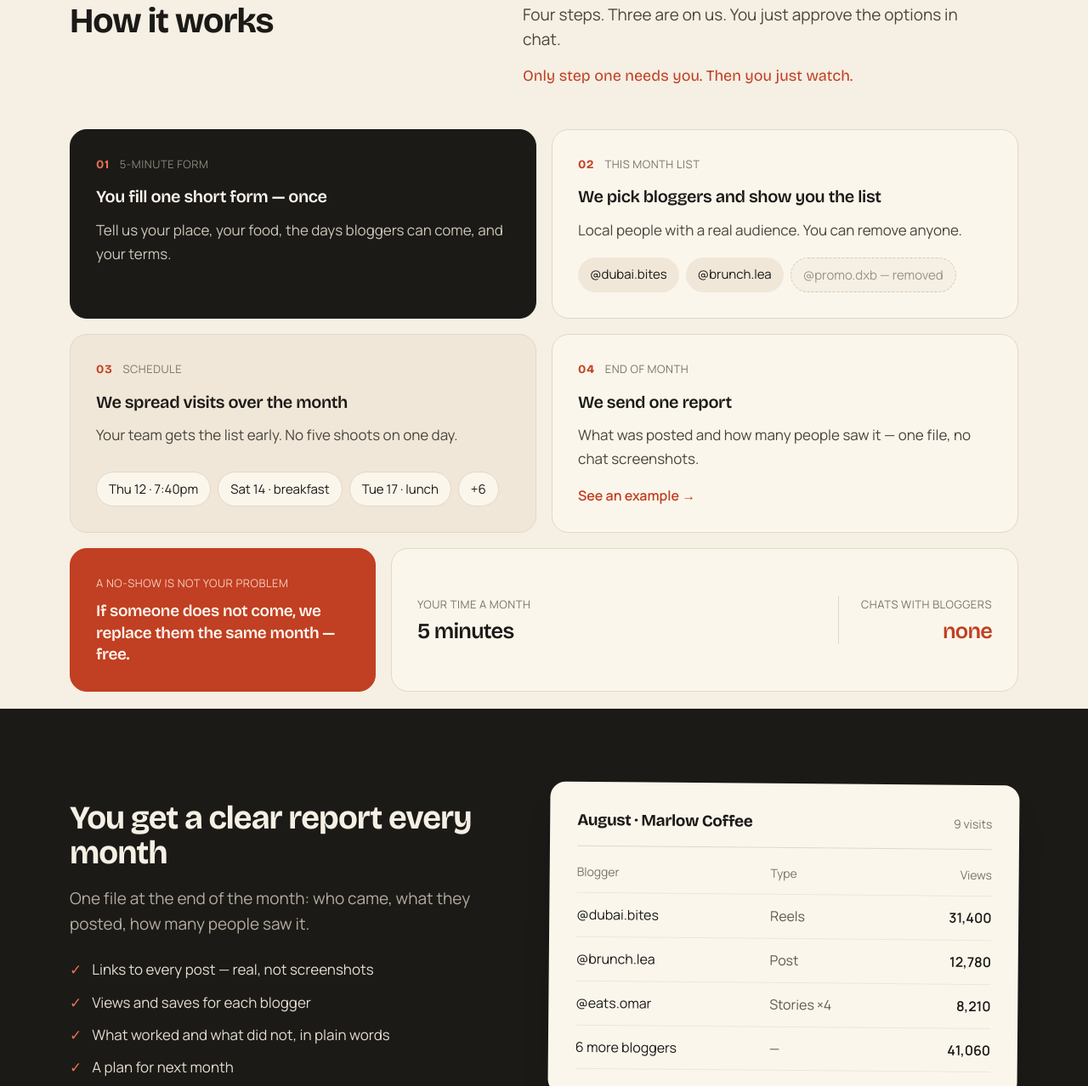
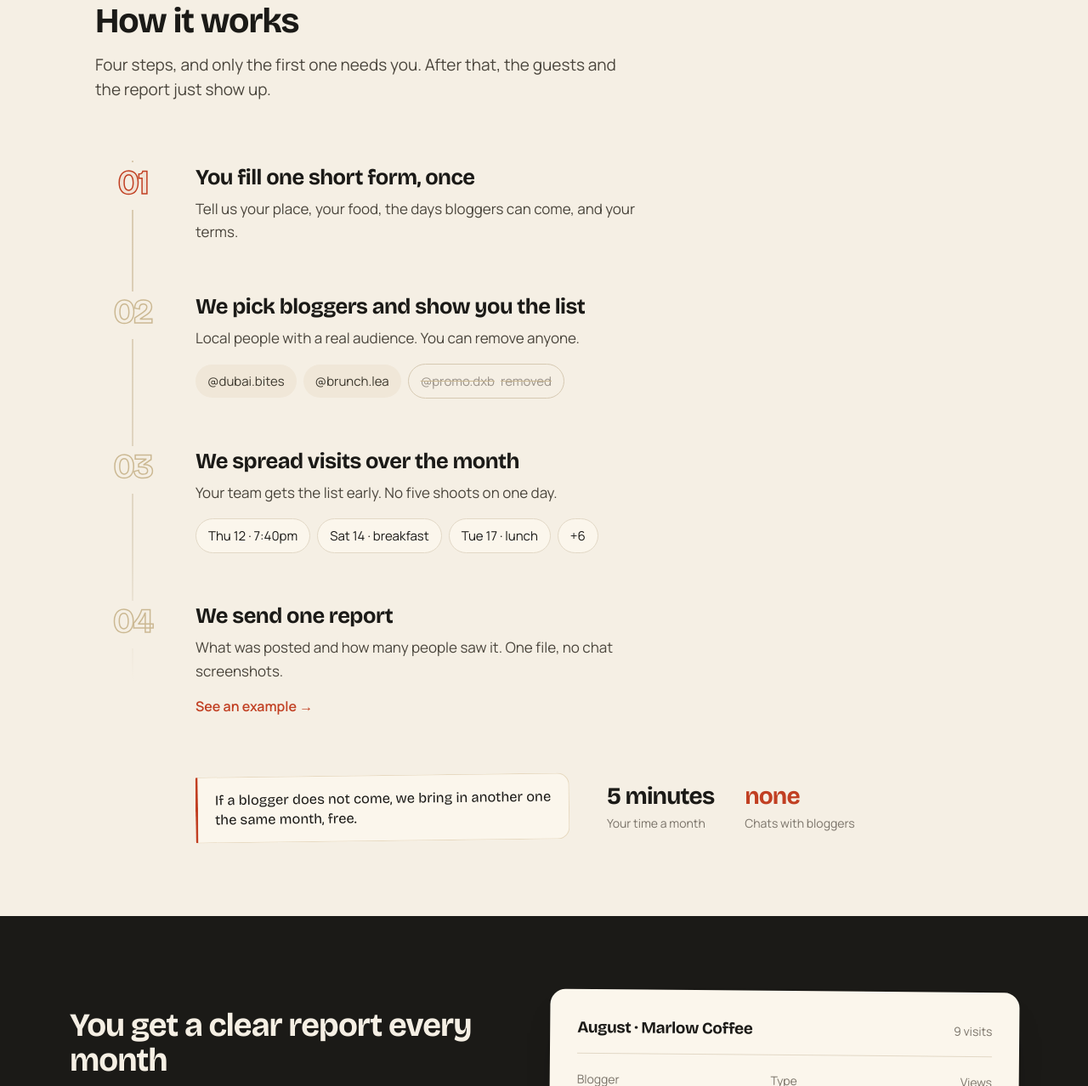
Before and after one commit to vualexey123-cell/influence-hub, a plain HTML site: page index.html in a window 1280 px wide. Shown: the part 1200-2478 px from the top of the page at 85% size. Drawn offline with nearby package versions, Linux system fonts and the light colour scheme; a web font is replaced by a local one.

Commit message:
How it works: redesign as hand-set numbered timeline (drop split-header + per-card eyebrows + em-dashes), add reduced-motion-safe reveal
Co-Authored-By: Claude Opus 4.8 <noreply@anthropic.com>

```diff
--- a/index.html
+++ b/index.html
@@ -110,6 +110,43 @@
     .demo-form { transform:none !important; }
     .sec-pad { padding-left:20px !important; padding-right:20px !important; }
   }
+
+  /* How it works — hand-set numbered timeline */
+  .flow { position:relative; margin:0; padding:0; list-style:none; }
+  .flow::before { content:""; position:absolute; left:43px; top:26px; bottom:70px; width:2px;
+    background:linear-gradient(180deg,#D8C9AE 0%,#E2D8C6 72%,rgba(226,216,198,0) 100%); }
+  .step { position:relative; display:grid; grid-template-columns:88px minmax(0,1fr); gap:30px; align-items:start; padding:28px 0; }
+  .step-num { grid-column:1; width:88px; text-align:center; font-family:'Unbounded','Bricolage Grotesque',sans-serif;
+    font-weight:700; font-size:40px; line-height:1; letter-spacing:-0.05em; color:transparent;
+    -webkit-text-stroke:1.5px #CBB892; position:relative; z-index:1; background:#F5EFE4; padding:4px 0 12px; }
+  .step:first-child .step-num { -webkit-text-stroke-color:#C13F22; color:rgba(193,63,34,0.07); }
+  .step-main { grid-column:2; padding-top:3px; }
+  .step-main h3 { font-family:'Bricolage Grotesque',Georgia,sans-serif; font-weight:700; font-size:clamp(21px,2vw,26px);
+    line-height:1.18; letter-spacing:-0.02em; margin:0 0 8px; color:#1B1A17; }
+  .step-main p { margin:0; font-size:17px; line-height:1.62; color:#4A453C; max-width:520px; }
+  .step-aside { margin-top:16px; display:flex; flex-wrap:wrap; gap:8px; align-items:center; }
+  .step .chip { background:#F0E7D8; border-radius:999px; padding:8px 14px; font-size:15px; color:#3D392F; }
+  .step .chip.gone { background:transparent; border:1px solid #D6C9B2; color:#9A9288; text-decoration:line-through; text-decoration-color:#CBB892; }
+  .step .chip.gone em { font-style:normal; text-decoration:none; color:#9A9288; margin-left:7px; }
+  .step-link { font-weight:600; font-size:16px; color:#C13F22; }
+  .step-link:hover { color:#1B1A17; }
+  .how2-foot { margin:40px 0 0 118px; display:flex; flex-wrap:wrap; align-items:center; gap:26px 44px; }
+  .swap-note { margin:0; max-width:440px; background:#FBF6EC; border:1px solid #E7D9C0; border-left:3px solid #C13F22;
+    border-radius:3px 14px 14px 3px; padding:15px 20px; transform:rotate(-0.7deg);
+    font-family:'Bricolage Grotesque',Georgia,sans-serif; font-size:16.5px; line-height:1.4; color:#1B1A17; }
+  .how2-stats { display:flex; gap:36px; }
+  .how2-stat .n { font-family:'Bricolage Grotesque',Georgia,sans-serif; font-weight:700; font-size:clamp(24px,2.2vw,32px); letter-spacing:-0.03em; line-height:1; color:#1B1A17; }
+  .how2-stat .n.accent { color:#C13F22; }
+  .how2-stat .l { margin-top:7px; font-size:14px; color:#7A7369; }
+  .step.reveal { opacity:0; transform:translateY(16px); transition:opacity .55s ease, transform .55s cubic-bezier(.2,.8,.2,1); }
+  .step.reveal.in { opacity:1; transform:none; }
+  @media (max-width:760px) {
+    .flow::before { left:22px; }
+    .step { grid-template-columns:46px minmax(0,1fr); gap:16px; padding:22px 0; }
+    .step-num { width:46px; font-size:29px; padding-bottom:8px; }
+    .how2-foot { margin-left:0; flex-direction:column; align-items:flex-start; gap:24px; }
+    .how2-stats { gap:28px; }
+  }
 </style>
 </head>
 <body>
@@ -160,63 +197,56 @@
     </div>
   </section>
 
-  <section id="how" style="max-width:1180px;margin:0 auto;padding:88px 32px 20px">
-    <div class="sec-grid" style="display:grid;grid-template-columns:minmax(0,0.9fr) minmax(0,1.1fr);gap:56px;align-items:start;margin-bottom:48px">
+  <section id="how" style="max-width:1120px;margin:0 auto;padding:88px 32px">
+    <div style="max-width:640px;margin:0 0 42px">
       <h2 data-i18n="howTitle" style="font-family:'Bricolage Grotesque',Georgia,sans-serif;font-weight:700;font-size:clamp(30px,3.2vw,44px);line-height:1.05;letter-spacing:-0.025em;margin:0"></h2>
-      <div style="max-width:560px">
-        <p data-i18n="howLead" style="color:#4A453C;font-size:19px;margin:0 0 14px"></p>
-        <p data-i18n="howNote" style="margin:0;font-family:'Bricolage Grotesque',Georgia,sans-serif;font-size:18px;color:#C13F22"></p>
+      <p data-i18n="howLead" style="color:#4A453C;font-size:19px;line-height:1.55;margin:16px 0 0"></p>
+    </div>
+
+    <ol class="flow">
+      <li class="step">
+        <div class="step-num" aria-hidden="true">01</div>
+        <div class="step-main">
+          <h3 data-i18n="s1Title"></h3>
+          <p data-i18n="s1Body"></p>
+        </div>
+      </li>
+      <li class="step">
+        <div class="step-num" aria-hidden="true">02</div>
+        <div class="step-main">
+          <h3 data-i18n="s2Title"></h3>
+          <p data-i18n="s2Body"></p>
+          <div class="step-aside">
+            <span class="chip">@dubai.bites</span>
+            <span class="chip">@brunch.lea</span>
+            <span class="chip gone">@promo.dxb<em data-i18n="removed"></em></span>
+          </div>
+        </div>
+      </li>
+      <li class="step">
+        <div class="step-num" aria-hidden="true">03</div>
+        <div class="step-main">
+          <h3 data-i18n="s3Title"></h3>
+          <p data-i18n="s3Body"></p>
+          <div id="howSlots" class="step-aside"></div>
+        </div>
+      </li>
+      <li class="step">
+        <div class="step-num" aria-hidden="true">04</div>
+        <div class="step-main">
+          <h3 data-i18n="s4Title"></h3>
+          <p data-i18n="s4Body"></p>
+          <div class="step-aside"><a href="#report" class="step-link" data-i18n="s4Link"></a></div>
+        </div>
+      </li>
+    </ol>
+
+    <div class="how2-foot">
+      <p class="swap-note" data-i18n="swapTitle"></p>
+      <div class="how2-stats">
+        <div class="how2-stat"><div class="n" data-i18n="statValue1"></div><div class="l" data-i18n="statLabel1"></div></div>
+        <div class="how2-stat"><div class="n accent" data-i18n="statValue2"></div><div class="l" data-i18n="statLabel2"></div></div>
       </div>
-    </div>
-    <div class="how-grid" style="display:grid;grid-template-columns:repeat(6,minmax(0,1fr));gap:18px">
-
-      <div class="how-card card" style="border-radius:20px;padding:30px;display:flex;flex-direction:column;grid-column:span 3;background:#1B1A17;border:1px solid #1B1A17;color:#F5EFE4">
-        <div style="display:flex;align-items:baseline;gap:12px;margin-bottom:14px"><span style="font-family:'Bricolage Grotesque',Georgia,sans-serif;font-weight:700;font-size:14px;letter-spacing:0.06em;color:#E8724F">01</span><span data-i18n="s1Label" style="font-size:13px;color:#8E877C;letter-spacing:0.04em;text-transform:uppercase"></span></div>
-        <h3 data-i18n="s1Title" style="font-family:'Bricolage Grotesque',Georgia,sans-serif;font-weight:600;font-size:20px;line-height:1.34;letter-spacing:-0.02em;margin:0 0 12px;color:#FFF6EE"></h3>
-        <p data-i18n="s1Body" style="margin:0;font-size:17px;line-height:1.62;color:#CFC7BA"></p>
-      </div>
-
-      <div class="how-card card" style="border-radius:20px;padding:30px;display:flex;flex-direction:column;grid-column:span 3;background:#FBF6EC;border:1px solid #E2D8C6">
-        <div style="display:flex;align-items:baseline;gap:12px;margin-bottom:14px"><span style="font-family:'Bricolage Grotesque',Georgia,sans-serif;font-weight:700;font-size:14px;letter-spacing:0.06em;color:#C13F22">02</span><span data-i18n="s2Label" style="font-size:13px;color:#7A7369;letter-spacing:0.04em;text-transform:uppercase"></span></div>
-        <h3 data-i18n="s2Title" style="font-family:'Bricolage Grotesque',Georgia,sans-serif;font-weight:600;font-size:20px;line-height:1.34;letter-spacing:-0.02em;margin:0 0 12px"></h3>
-        <p data-i18n="s2Body" style="margin:0 0 18px;font-size:17px;line-height:1.62;color:#4A453C"></p>
-        <div style="margin-top:auto;display:flex;flex-wrap:wrap;gap:8px">
-          <span style="background:#F0E7D8;border-radius:999px;padding:8px 14px;font-size:15px">@dubai.bites</span>
-          <span style="background:#F0E7D8;border-radius:999px;padding:8px 14px;font-size:15px">@brunch.lea</span>
-          <span style="background:#F5EFE4;border:1px dashed #D6C9B2;border-radius:999px;padding:8px 14px;font-size:15px;color:#9A9288">@promo.dxb — <span data-i18n="removed"></span></span>
-        </div>
-      </div>
-
-      <div class="how-card card" style="border-radius:20px;padding:30px;display:flex;flex-direction:column;grid-column:span 3;background:#F0E7D8;border:1px solid #E2D8C6">
-        <div style="display:flex;align-items:baseline;gap:12px;margin-bottom:14px"><span style="font-family:'Bricolage Grotesque',Georgia,sans-serif;font-weight:700;font-size:14px;letter-spacing:0.06em;color:#C13F22">03</span><span data-i18n="s3Label" style="font-size:13px;color:#7A7369;letter-spacing:0.04em;text-transform:uppercase"></span></div>
-        <h3 data-i18n="s3Title" style="font-family:'Bricolage Grotesque',Georgia,sans-serif;font-weight:600;font-size:20px;line-height:1.34;letter-spacing:-0.02em;margin:0 0 12px"></h3>
-        <p data-i18n="s3Body" style="margin:0 0 18px;font-size:17px;line-height:1.62;color:#4A453C"></p>
-        <div id="howSlots" style="margin-top:auto;display:flex;gap:8px;flex-wrap:wrap"></div>
-      </div>
-
-      <div class="how-card card" style="border-radius:20px;padding:30px;display:flex;flex-direction:column;grid-column:span 3;background:#FBF6EC;border:1px solid #E2D8C6">
-        <div style="display:flex;align-items:baseline;gap:12px;margin-bottom:14px"><span style="font-family:'Bricolage Grotesque',Georgia,sans-serif;font-weight:700;font-size:14px;letter-spacing:0.06em;color:#C13F22">04</span><span data-i18n="s4Label" style="font-size:13px;color:#7A7369;letter-spacing:0.04em;text-transform:uppercase"></span></div>
-        <h3 data-i18n="s4Title" style="font-family:'Bricolage Grotesque',Georgia,sans-serif;font-weight:600;font-size:20px;line-height:1.34;letter-spacing:-0.02em;margin:0 0 12px"></h3>
-        <p data-i18n="s4Body" style="margin:0 0 18px;font-size:17px;line-height:1.62;color:#4A453C"></p>
-        <a href="#report" data-i18n="s4Link" style="margin-top:auto;font-weight:600;font-size:16px"></a>
-      </div>
-
-      <div class="how-card card" style="border-radius:20px;padding:30px;display:flex;flex-direction:column;grid-column:span 2;background:#C13F22;border:1px solid #C13F22;color:#FFF6EE;justify-content:center;gap:10px">
-        <span data-i18n="swapLabel" style="font-size:13px;color:#F6CDBD;letter-spacing:0.04em;text-transform:uppercase"></span>
-        <p data-i18n="swapTitle" style="margin:0;font-family:'Bricolage Grotesque',Georgia,sans-serif;font-weight:600;font-size:19px;line-height:1.34;letter-spacing:-0.02em"></p>
-      </div>
-
-      <div class="how-card card stat-card" style="border-radius:20px;padding:30px;grid-column:span 4;background:#FBF6EC;border:1px solid #E2D8C6;display:flex;flex-direction:row;align-items:center;gap:26px;justify-content:space-between">
-        <div>
-          <p data-i18n="statLabel1" style="margin:0 0 8px;font-size:13px;color:#7A7369;letter-spacing:0.04em;text-transform:uppercase"></p>
-          <p data-i18n="statValue1" style="margin:0;font-family:'Bricolage Grotesque',Georgia,sans-serif;font-weight:600;font-size:clamp(22px,2vw,30px);line-height:1.12;letter-spacing:-0.03em"></p>
-        </div>
-        <div style="text-align:right;border-left:1px solid #E2D8C6;padding-left:26px;flex-shrink:0">
-          <p data-i18n="statLabel2" style="margin:0 0 8px;font-size:13px;color:#7A7369;letter-spacing:0.04em;text-transform:uppercase"></p>
-          <p data-i18n="statValue2" style="margin:0;font-family:'Bricolage Grotesque',Georgia,sans-serif;font-weight:600;font-size:clamp(22px,2vw,30px);line-height:1.12;letter-spacing:-0.03em;color:#C13F22"></p>
-        </div>
-      </div>
-
     </div>
   </section>
 
@@ -412,9 +442,9 @@ const COPY = {
       { t: "Reach your audience through content", d: "Your future guests find you through people they already trust." }
     ],
     howTitle: "How it works",
-    howLead: "Four steps. Three are on us. You just approve the options in chat.",
+    howLead: "Four steps, and only the first one needs you. After that, the guests and the report just show up.",
     howNote: "Only step one needs you. Then you just watch.",
-    s1Label: "5-minute form", s1Title: "You fill one short form — once",
+    s1Label: "5-minute form", s1Title: "You fill one short form, once",
     s1Body: "Tell us your place, your food, the days bloggers can come, and your terms.",
     s2Label: "this month list", s2Title: "We pick bloggers and show you the list",
     s2Body: "Local people with a real audience. You can remove anyone.", removed: "removed",
@@ -422,9 +452,9 @@ const COPY = {
     s3Body: "Your team gets the list early. No five shoots on one day.",
     slots: ["Thu 12 · 7:40pm", "Sat 14 · breakfast", "Tue 17 · lunch", "+6"],
     s4Label: "end of month", s4Title: "We send one report",
-    s4Body: "What was posted and how many people saw it — one file, no chat screenshots.",
+    s4Body: "What was posted and how many people saw it. One file, no chat screenshots.",
     s4Link: "See an example →",
-    swapLabel: "a no-show is not your problem", swapTitle: "If someone does not come, we replace them the same month — free.",
+    swapLabel: "a no-show is not your problem", swapTitle: "If a blogger does not come, we bring in another one the same month, free.",
     statLabel1: "Your time a month", statValue1: "5 minutes",
     statLabel2: "Chats with bloggers", statValue2: "none",
     bandA: "Influencers advertise", bandLocal: "locally", bandB: "— reach grows", bandGlobal: "globally",
@@ -500,17 +530,17 @@ const COPY = {
       { t: "Полностью под ключ", d: "Подбор, переписка, расписание и отчёт — на нас. Вы просто открываете двери." }
     ],
     howTitle: "Как это устроено у нас",
-    howLead: "Четыре шага. Три из них — на нашей стороне, и мы не просим вас ничего согласовывать в чатах.",
-    howNote: "Единственный этап с вашим участием — дальше вы просто наблюдаете.",
-    s1Label: "бриф на 5 минут", s1Title: "Заполняете короткий бриф о заведении — один раз",
+    howLead: "Четыре шага, и только первый за вами. Дальше гости и отчёт приходят сами.",
+    howNote: "Единственный этап с вашим участием, дальше вы просто наблюдаете.",
+    s1Label: "бриф на 5 минут", s1Title: "Заполняете короткий бриф о заведении, один раз",
     s1Body: "Для эффективной работы нам необходимо узнать о вашем заведении, кухне, датах посещения ресторана для креаторов и условиях.",
     s2Label: "состав месяца", s2Title: "Собираем авторов и показываем вам список",
-    s2Body: "Из вашего города, с живой аудиторией. Кого-то вычеркнуть — нормально.", removed: "вычеркнули",
+    s2Body: "Из вашего города, с живой аудиторией. Любого можно вычеркнуть.", removed: "вычеркнули",
     s3Label: "расписание", s3Title: "Разводим визиты по дням",
     s3Body: "Хостес получает список заранее. Кухня не встаёт в очередь из пяти съёмок в пятницу.",
     slots: ["чт 12 · 19:40", "сб 14 · завтрак", "вт 17 · обед", "+6"],
     s4Label: "конец месяца", s4Title: "Присылаем один отчёт",
-    s4Body: "Что вышло, сколько людей увидело, что сохраняли — одним файлом, без пересылки скриншотов.",
+    s4Body: "Что вышло, сколько людей увидело, что сохраняли. Один файл, без пересылки скриншотов.",
     s4Link: "Посмотреть, как он выглядит →",
     swapLabel: "не пришёл — не ваша проблема", swapTitle: "Меняем автора в том же месяце, без доплаты",
     statLabel1: "Ваше участие за весь месяц", statValue1: "5 минут на бриф",
@@ -730,5 +760,27 @@ function setLang(l) {
   <a class="wa" href="https://wa.me/79053351287?text=Hi!%20I'd%20like%20to%20book%20a%20demo%20for%20my%20venue" target="_blank" rel="noopener" aria-label="WhatsApp"><svg viewBox="0 0 24 24"><path d="M17.472 14.382c-.297-.149-1.758-.867-2.03-.967-.273-.099-.471-.148-.67.15-.197.297-.767.966-.94 1.164-.173.199-.347.223-.644.075-.297-.15-1.255-.463-2.39-1.475-.883-.788-1.48-1.761-1.653-2.059-.173-.297-.018-.458.13-.606.134-.133.298-.347.446-.52.149-.174.198-.298.298-.497.099-.198.05-.371-.025-.52-.075-.149-.669-1.612-.916-2.207-.242-.579-.487-.5-.669-.51-.173-.008-.371-.01-.57-.01-.198 0-.52.074-.792.372-.272.297-1.04 1.016-1.04 2.479 0 1.462 1.065 2.875 1.213 3.074.149.198 2.096 3.2 5.077 4.487.709.306 1.262.489 1.694.625.712.227 1.36.195 1.871.118.571-.085 1.758-.719 2.006-1.413.248-.694.248-1.289.173-1.413-.074-.124-.272-.198-.57-.347m-5.421 7.403h-.004a9.87 9.87 0 01-5.031-1.378l-.361-.214-3.741.982.998-3.648-.235-.374a9.86 9.86 0 01-1.51-5.26c.001-5.45 4.436-9.884 9.888-9.884 2.64 0 5.122 1.03 6.988 2.898a9.825 9.825 0 012.893 6.994c-.003 5.45-4.437 9.884-9.885 9.884m8.413-18.297A11.815 11.815 0 0012.05 0C5.495 0 .16 5.335.157 11.892c0 2.096.547 4.142 1.588 5.945L.057 24l6.305-1.654a11.882 11.882 0 005.683 1.448h.005c6.554 0 11.89-5.335 11.893-11.893a11.821 11.821 0 00-3.48-8.413z"/></svg></a>
   <a class="tg" href="https://t.me/vu_alexey" target="_blank" rel="noopener" aria-label="Telegram"><svg viewBox="0 0 24 24"><path d="M11.944 0A12 12 0 000 12a12 12 0 0012 12 12 12 0 0012-12A12 12 0 0012 0a12 12 0 00-.056 0zm4.962 7.224c.1-.002.321.023.465.14a.506.506 0 01.171.325c.016.093.036.306.02.472-.18 1.898-.962 6.502-1.36 8.627-.168.9-.499 1.201-.82 1.23-.696.065-1.225-.46-1.9-.902-1.056-.693-1.653-1.124-2.678-1.8-1.185-.78-.417-1.21.258-1.91.177-.184 3.247-2.977 3.307-3.23.007-.032.014-.15-.056-.212s-.174-.041-.249-.024c-.106.024-1.793 1.14-5.061 3.345-.48.33-.913.49-1.302.48-.428-.008-1.252-.241-1.865-.44-.752-.245-1.349-.374-1.297-.789.027-.216.325-.437.893-.663 3.498-1.524 5.83-2.529 6.998-3.014 3.332-1.386 4.025-1.627 4.476-1.635z"/></svg></a>
 </div>
+
+<script>
+/* How it works: gentle staggered reveal. Content is visible by default;
+   only JS + motion-allowed opts into the animation, so no-JS / reduced-motion
+   users always see every step. */
+(function () {
+  if (!("IntersectionObserver" in window)) return;
+  if (window.matchMedia && window.matchMedia("(prefers-reduced-motion: reduce)").matches) return;
+  var steps = document.querySelectorAll("#how .step");
+  if (!steps.length) return;
+  steps.forEach(function (s) { s.classList.add("reveal"); });
+  var io = new IntersectionObserver(function (entries) {
+    entries.forEach(function (e, i) {
+      if (!e.isIntersecting) return;
+      var el = e.target;
+      setTimeout(function () { el.classList.add("in"); }, el.getAttribute("data-i") * 90);
+      io.unobserve(el);
+    });
+  }, { threshold: 0.18, rootMargin: "0px 0px -8% 0px" });
+  steps.forEach(function (s, i) { s.setAttribute("data-i", i % 4); io.observe(s); });
+})();
+</script>
 </body>
 </html>
```
